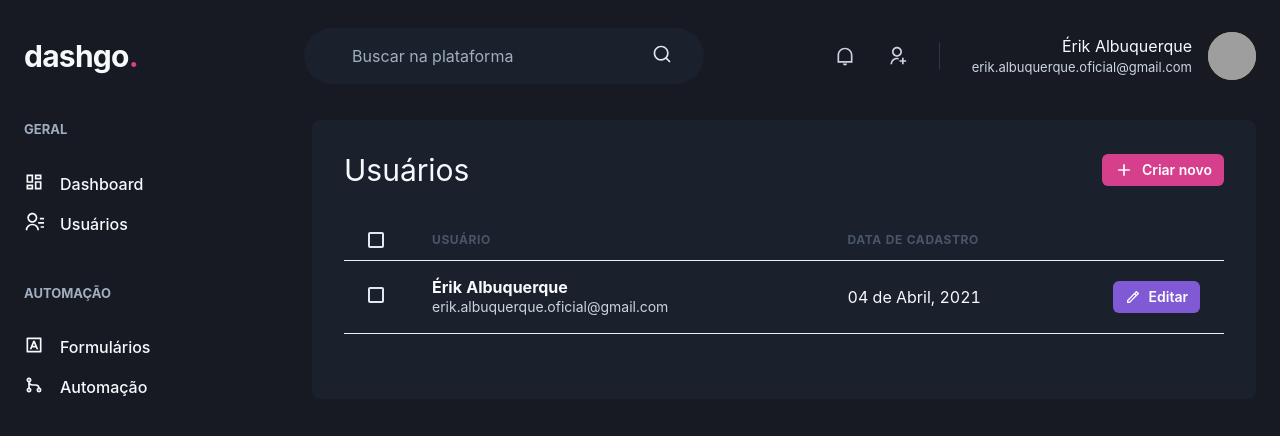
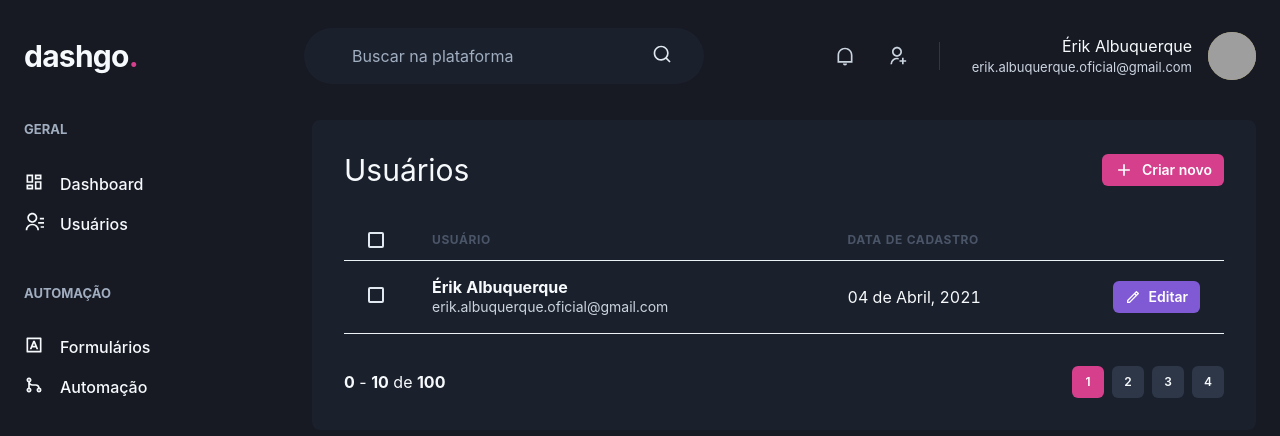
Before and after one commit to erik-albuquerque/dashgo, a Next.js app: page /users in a window 1280 px wide. Shown: the top 436 px of the page. Built offline with nearby package versions, Linux system fonts and the light colour scheme; grey boxes are pictures that could not be loaded.

Commit message:
feat: add Pagination component

```diff
--- /dev/null
+++ b/src/components/Pagination.tsx
@@ -0,0 +1,65 @@
+import { Box, Button, Stack } from "@chakra-ui/react";
+
+export function Pagination() {
+  return (
+    <Stack
+      direction="row"
+      mt="8"
+      justify="space-between"
+      align="center"
+      spacing="6"
+    >
+      <Box>
+        <strong>0</strong> - <strong>10</strong> de <strong>100</strong>
+      </Box>
+      <Stack direction="row" spacing="2">
+        <Button
+          size="sm"
+          fontSize="xs"
+          width="4"
+          colorScheme="pink"
+          disabled
+          _disabled={{
+            bg: "pink.500",
+            cursor: "default",
+          }}
+        >
+          1
+        </Button>
+        <Button
+          size="sm"
+          fontSize="xs"
+          width="4"
+          bg="gray.700"
+          _hover={{
+            bg: "gray.500",
+          }}
+        >
+          2
+        </Button>
+        <Button
+          size="sm"
+          fontSize="xs"
+          width="4"
+          bg="gray.700"
+          _hover={{
+            bg: "gray.500",
+          }}
+        >
+          3
+        </Button>
+        <Button
+          size="sm"
+          fontSize="xs"
+          width="4"
+          bg="gray.700"
+          _hover={{
+            bg: "gray.500",
+          }}
+        >
+          4
+        </Button>
+      </Stack>
+    </Stack>
+  );
+}
--- a/src/pages/users/index.tsx
+++ b/src/pages/users/index.tsx
@@ -16,6 +16,7 @@
 import { RiAddLine, RiPencilLine } from "react-icons/ri";
 
 import { Header } from "../../components/Header";
+import { Pagination } from "../../components/Pagination";
 import { SideBar } from "../../components/SideBar";
 
 export default function UserList() {
@@ -81,6 +82,8 @@
               </Tr>
             </Tbody>
           </Table>
+
+          <Pagination />
         </Box>
       </Flex>
     </Box>
```
